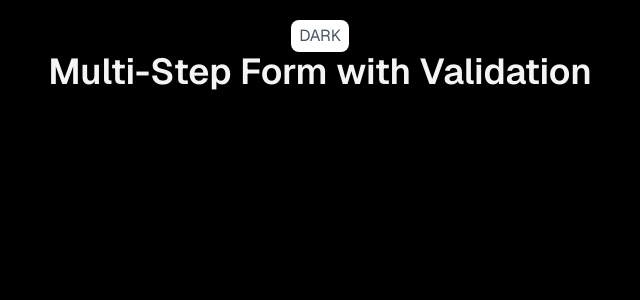
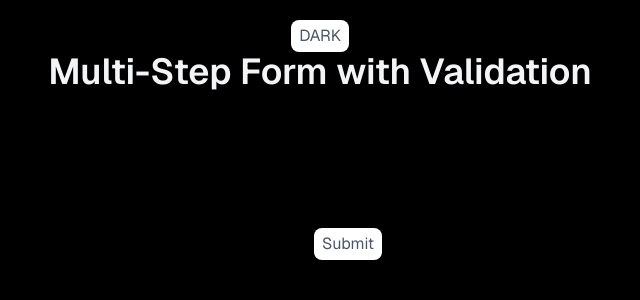
Before and after one commit to DeveloperDolon/pxlhut-jobtask, a Next.js app: page / in a window 1280 px wide. Shown: the top 300 px of the page, without its empty margins (320-960 px from the left). Built offline with nearby package versions, Linux system fonts and the light colour scheme.

Commit message:
form input field designed

```diff
--- /dev/null
+++ b/app/components/Form.tsx
@@ -0,0 +1,101 @@
+"use client";
+
+import { useForm } from "react-hook-form";
+import { formValidationSchema } from "../formValidation/formValidationSchema";
+import { zodResolver } from "@hookform/resolvers/zod";
+import { FromData } from "../types/formTypes";
+import FormField from "./FormField";
+
+const Form = () => {
+  const {
+    register,
+    handleSubmit,
+    formState: { errors },
+    setError,
+  } = useForm<FromData>({
+    resolver: zodResolver(formValidationSchema),
+  });
+  return (
+    <form className="flex flex-col gap-2 w-full max-w-md mx-auto mt-10">
+      <div>
+        <FormField
+          type="text"
+          placeholder="Full Name"
+          name="full_name"
+          register={register}
+          error={errors.full_name}
+        />
+
+        <FormField
+          type="email"
+          placeholder="Email"
+          name="email"
+          register={register}
+          error={errors.email}
+        />
+
+        <FormField
+          type="text"
+          placeholder="Phone"
+          name="phone"
+          register={register}
+          error={errors.phone}
+        />
+        <FormField
+          type="text"
+          placeholder="Street Address"
+          name="street_address"
+          register={register}
+          error={errors.street_address}
+        />
+        <FormField
+          type="text"
+          placeholder="City"
+          name="city"
+          register={register}
+          error={errors.city}
+        />
+        <FormField
+          type="number"
+          placeholder="Zip Code"
+          name="zip_code"
+          register={register}
+          error={errors.zip_code}
+          valueAsNumber
+        />
+        <FormField
+          type="text"
+          placeholder="Username"
+          name="username"
+          register={register}
+          error={errors.username}
+        />
+        <FormField
+          type="password"
+          placeholder="Password"
+          name="password"
+          register={register}
+          error={errors.password}
+        />
+        <FormField
+          type="password"
+          placeholder="Confirm Password"
+          name="confirm_password"
+          register={register}
+          error={errors.confirm_password}
+        />
+        <button
+          type="submit"
+          onClick={handleSubmit((data) => {
+            console.log(data);
+          })}
+          className="cursor-pointer px-2 py-1 text-white dark:text-gray-600 dark:bg-white bg-gray-500 w-fit mx-auto rounded-lg"
+        >
+          Submit
+        </button>
+      </div>
+    </form>
+  );
+};
+
+export default Form;
--- a/app/formValidation/formValidationSchema.ts
+++ b/app/formValidation/formValidationSchema.ts
@@ -1,15 +1,38 @@
 import { z } from "zod";
 
-export const formValidationSchema = z.object({
-    full_name: z.string().min(3, {message: "Name must be at least 3 characters long"}),
-    email: z.string().email({message: "Invalid email address"}),
-    phone: z.string().min(10, {message: "Phone number must be at least 10 digits long"}),
-    street_address: z.string().min(3, {message: "Street address must be at least 3 characters long"}),
-    city: z.string().min(3, {message: "City must be at least 3 characters long"}),
-    zip_code: z.number().min(5, {message: "Zip code must be at least 5 digits long"}),
-    username: z.string().min(3, {message: "Username must be at least 3 characters long"}),
-    password: z.string().min(8, {message: "Password must be at least 8 characters long"}),
-    confirm_password: z.string().min(8, {message: "Confirm password must be at least 8 characters long"})
-});
+export const formValidationSchema = z
+  .object({
+    full_name: z
+      .string()
+      .min(3, { message: "Name must be at least 3 characters long" }),
+    email: z.string().email({ message: "Invalid email address" }),
+    phone: z
+      .string()
+      .min(10, { message: "Phone number must be at least 10 digits long" }),
+    street_address: z
+      .string()
+      .min(3, { message: "Street address must be at least 3 characters long" }),
+    city: z
+      .string()
+      .min(3, { message: "City must be at least 3 characters long" }),
+    zip_code: z
+      .number()
+      .min(5, { message: "Zip code must be at least 5 digits long" }),
+    username: z
+      .string()
+      .min(3, { message: "Username must be at least 3 characters long" }),
+    password: z
+      .string()
+      .min(8, { message: "Password must be at least 8 characters long" }),
+    confirm_password: z
+      .string()
+      .min(8, {
+        message: "Confirm password must be at least 8 characters long",
+      }),
+  })
+  .refine((data) => data.password === data.confirm_password, {
+    message: "Passwords do not match",
+    path: ["confirm_password"],
+  });
 
 export type FormValidationSchema = z.infer<typeof formValidationSchema>;
--- a/app/page.tsx
+++ b/app/page.tsx
@@ -1,5 +1,7 @@
 "use client";
 
+
+import Form from "./components/Form";
 import { setMode } from "./store/features/modeSlice";
 import { useAppDispatch, useAppSelector } from "./store/store";
 
@@ -20,9 +22,7 @@ export default function Home() {
         </h2>
       </div>
 
-      <form>
-        <input type="text" />
-      </form>
+      <Form/>
     </div>
   );
 }
--- a/app/types/formTypes.ts
+++ b/app/types/formTypes.ts
@@ -9,14 +9,14 @@ export type FromData = {
   zip_code: number;
   username: string;
   password: string;
-  confirm_password?: string;
+  confirm_password: string;
 };
 
 export type FormFieldProps = {
   type: string;
   placeholder: string;
   name: ValidFieldNames;
-  register: UseFormRegister<FormData>;
+  register: UseFormRegister<FromData>;
   error: FieldError | undefined;
   valueAsNumber?: boolean;
 };
--- a/package.json
+++ b/package.json
@@ -9,6 +9,7 @@
     "lint": "next lint"
   },
   "dependencies": {
+    "@hookform/resolvers": "^5.0.1",
     "@reduxjs/toolkit": "^2.6.1",
     "autoprefixer": "^10.4.21",
     "next": "15.2.5",
```
Also changed, not shown: 1 other file (tests, documents, lock files or other folders).
